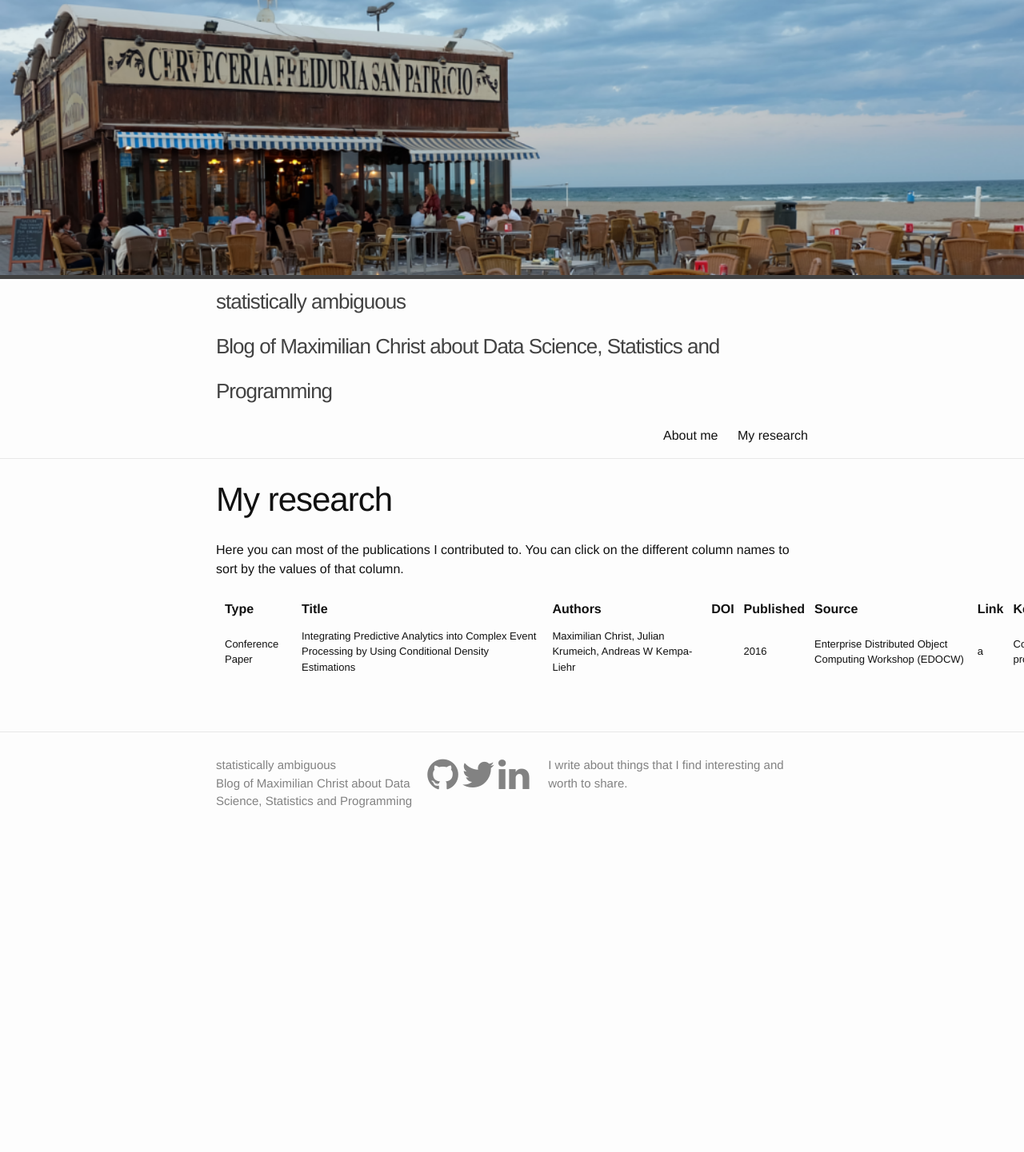
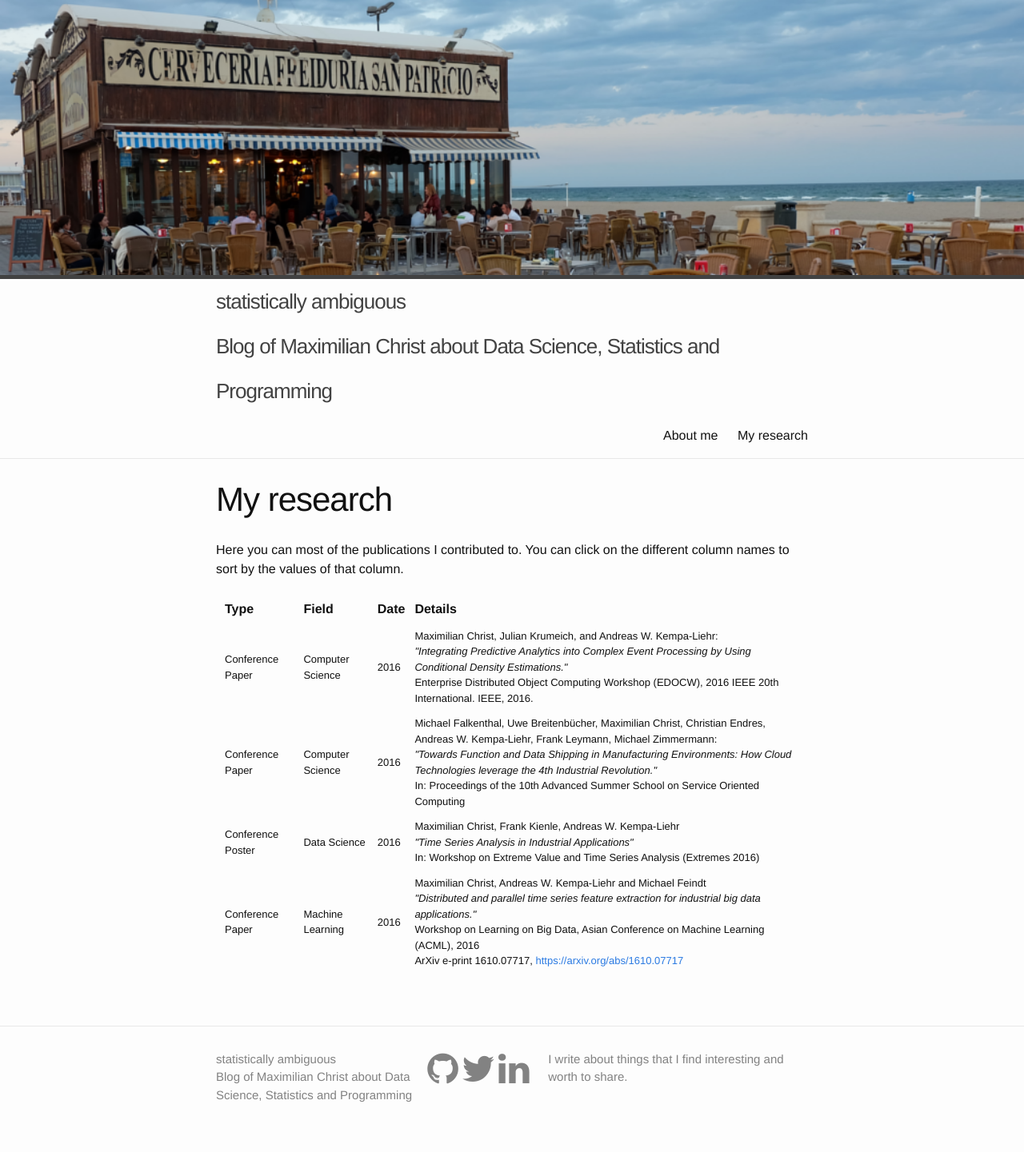
Before and after one commit to MaxBenChrist/MaxBenChrist.github.io, a Jekyll site: the page built from research.md, in a window 1280 px wide. Shown: the whole page at 80% size. Built offline with Jekyll 4.4.1, drawn with Linux system fonts in a browser that asks for light colours; nearby versions of some CDN libraries; before the commit the page ends 1074 px from its top, so only the background shows below that.

Commit message:
updated my publication list

```diff
--- a/research.md
+++ b/research.md
@@ -8,30 +8,49 @@ excerpt: This page contains my publications.
 Here you can most of the publications I contributed to.
 You can click on the different column names to sort by the values of that column.
 
-<table id="literatureTable" class="display" cellspacing="10" width="150%">
+<table id="literatureTable" class="display" cellspacing="10" width="100%">
     <thead>
         <tr>
             <th align="left">Type</th>
-            <th align="left">Title</th>
-            <th align="left">Authors</th>
-            <th align="left">DOI</th>
-            <th align="left">Published</th>
-            <th align="left">Source</th>
-            <th align="left">Link</th>
-            <th align="left">Key Words</th>
+            <th align="left">Field</th>
+            <th align="left">Date</th>
+            <th align="left">Details</th>
         </tr>
     </thead>
     <tbody style="font-size:small">
         <tr>
             <td>Conference Paper</td>
-            <td>Integrating Predictive Analytics into Complex Event Processing by Using Conditional Density Estimations</td>
-            <td>Maximilian Christ, Julian Krumeich, Andreas W Kempa-Liehr </td>
-            <td></td>
+            <td>Computer Science</td>
             <td>2016</td>
-            <td>Enterprise Distributed Object Computing Workshop (EDOCW)</td>
-            <td>a </td>
-            <td> Complex event processing </td>
+            <td>Maximilian Christ, Julian Krumeich, and Andreas W. Kempa-Liehr: <br>
+            <i>"Integrating Predictive Analytics into Complex Event Processing by Using Conditional Density Estimations."</i> <br>
+            Enterprise Distributed Object Computing Workshop (EDOCW), 2016 IEEE 20th International. IEEE, 2016.</td>
         </tr>
-
+        <tr>
+            <td>Conference Paper</td>
+            <td>Computer Science</td>
+            <td>2016</td>
+            <td> Michael Falkenthal, Uwe Breitenbücher, Maximilian Christ, Christian Endres, Andreas W. Kempa-Liehr,  Frank Leymann, Michael Zimmermann: <br>
+            <i>"Towards Function and Data Shipping in Manufacturing Environments: How Cloud Technologies leverage the 4th Industrial Revolution."</i>  <br>
+            In: Proceedings of the 10th Advanced Summer School on Service Oriented Computing </td>
+        </tr>
+        <tr>
+            <td>Conference Poster</td>
+            <td>Data Science</td>
+            <td>2016</td>
+            <td> Maximilian Christ, Frank Kienle, Andreas W. Kempa-Liehr <br>
+            <i>"Time Series Analysis in Industrial Applications"</i>  <br>
+            In: Workshop on Extreme Value and Time Series Analysis (Extremes 2016)</td>
+        </tr>
+        <tr>
+            <td>Conference Paper</td>
+            <td>Machine Learning</td>
+            <td>2016</td>
+            <td>
+            Maximilian Christ, Andreas W. Kempa-Liehr and Michael Feindt <br>
+            <i>"Distributed and parallel time series feature extraction for industrial big data applications."</i>  <br>
+            Workshop on Learning on Big Data, Asian Conference on Machine Learning (ACML), 2016 <br>
+            ArXiv e-print 1610.07717, <a href="https://arxiv.org/abs/1610.07717" rel="nofollow">https://arxiv.org/abs/1610.07717</a> </td>
+        </tr>
     </tbody>
 </table>
```
